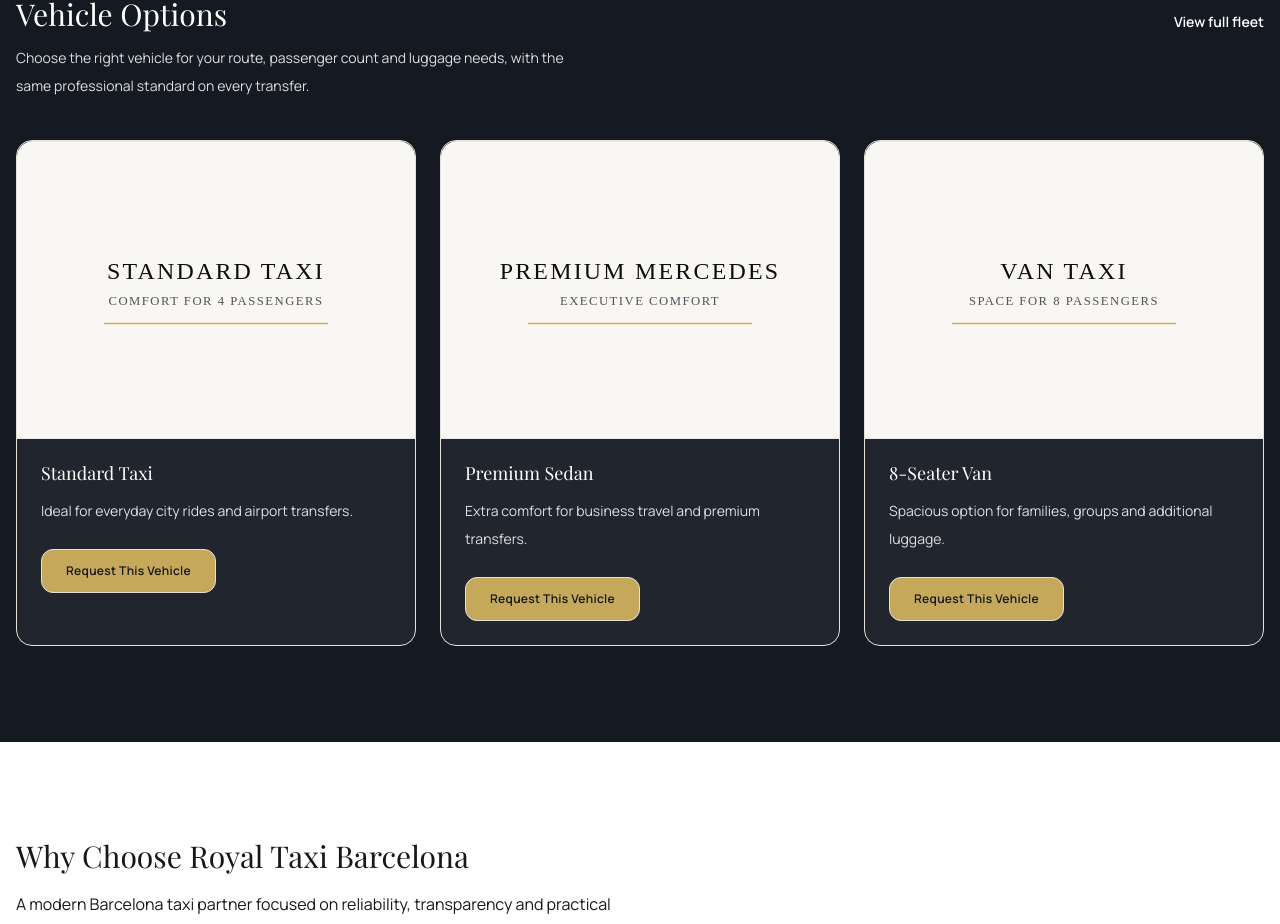
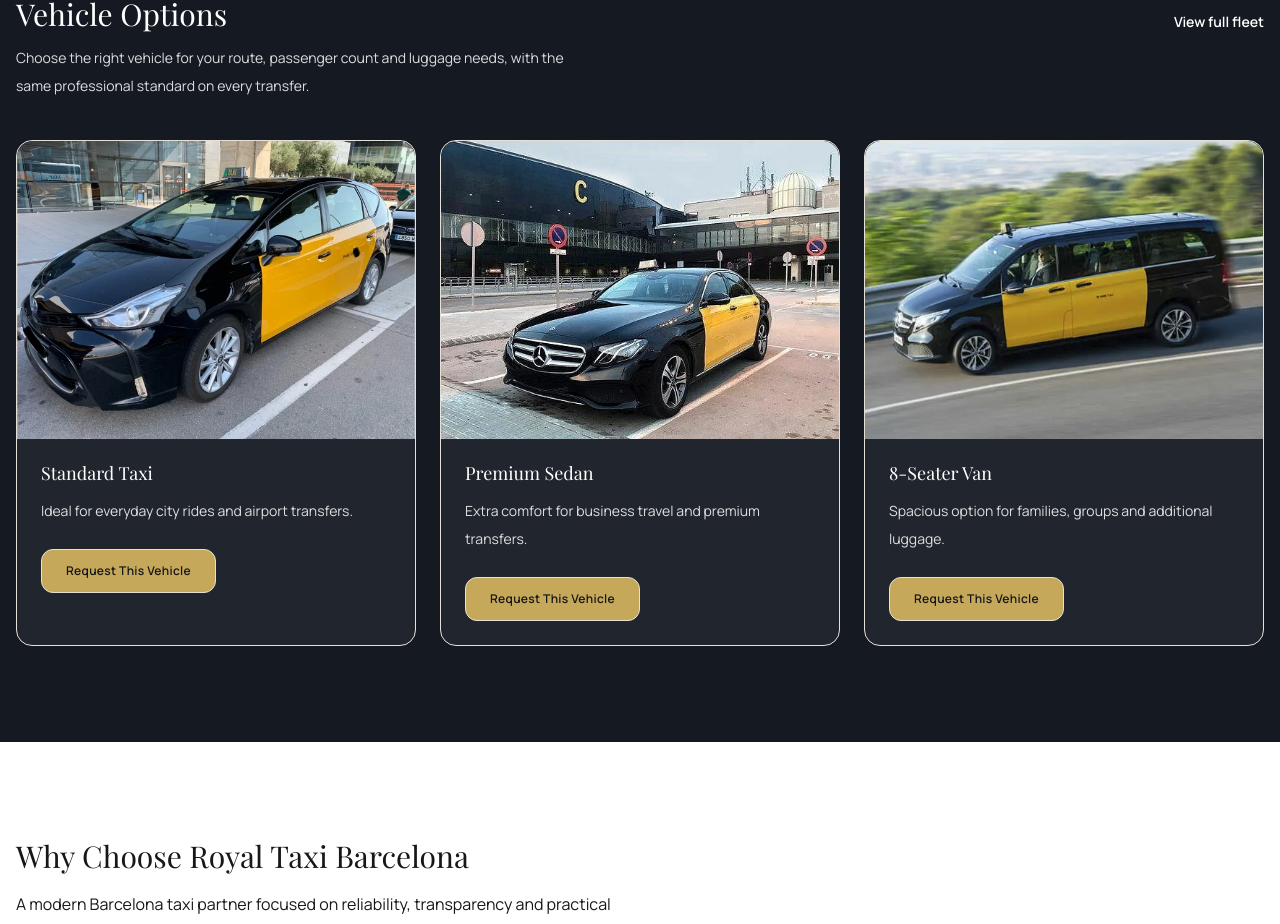
Before and after one commit to insidedopamineacademy-cmd/royaltaxibcn, a Next.js app: page /en in a window 1280 px wide. Shown: the part 1087-2011 px from the top of the page. Built offline with nearby package versions, Linux system fonts and the light colour scheme; a web font is replaced by a local one.

Commit message:
Update Home fleet section with real vehicle images

```diff
--- a/src/app/[locale]/page.tsx
+++ b/src/app/[locale]/page.tsx
@@ -41,17 +41,17 @@
     {
       title: t("fleet.standardTitle"),
       description: t("fleet.standardDesc"),
-      image: "/fleet-standard.svg",
+      image: "/images/taxi-barcelona-prius-plus.webp",
     },
     {
       title: t("fleet.premiumTitle"),
       description: t("fleet.premiumDesc"),
-      image: "/fleet-premium.svg",
+      image: "/images/taxi-class-barcelona-mercedes.webp",
     },
     {
       title: t("fleet.vanTitle"),
       description: t("fleet.vanDesc"),
-      image: "/fleet-van.svg",
+      image: "/images/taxi-van-barcelona.webp",
     },
   ];
 
```
